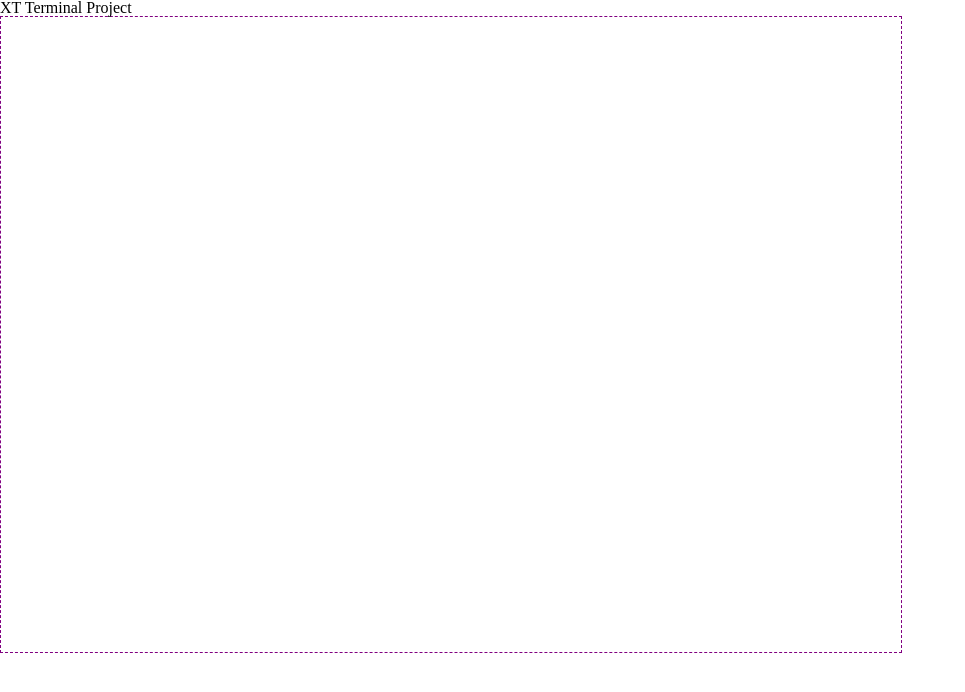
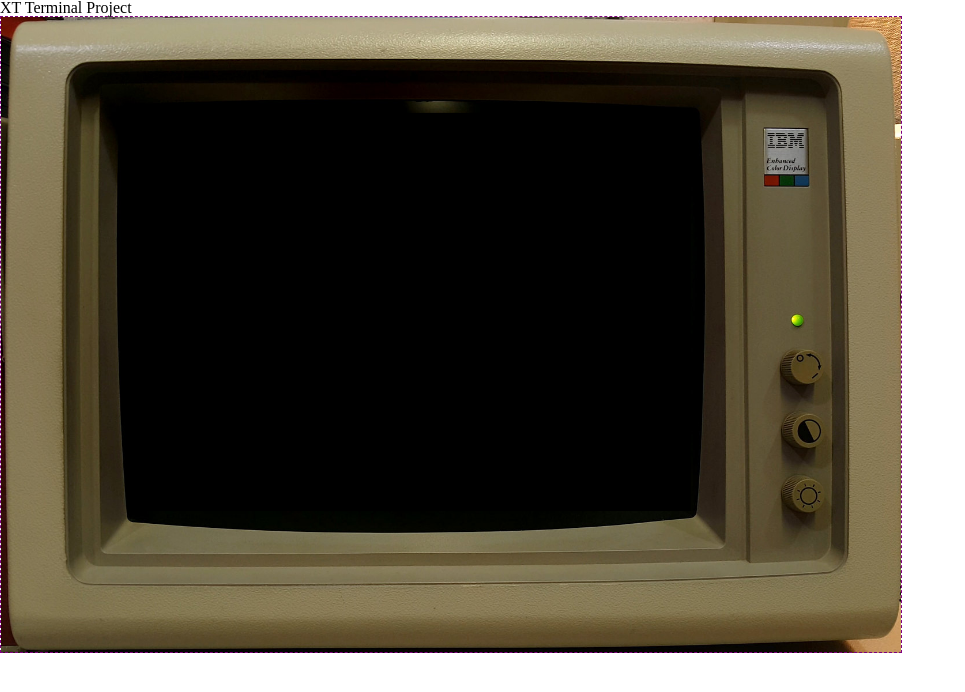
Before and after one commit to 4a50/retro-computer-terminal-proj, a plain HTML site: page index.html in a window 1280 px wide. Shown: the whole page, without its empty margins (0-965 px from the left). Drawn offline with nearby package versions, Linux system fonts and the light colour scheme; the site is published under a folder, as on GitHub Pages, so addresses that start at the root find nothing.

Commit message:
Path issues

```diff
--- a/style.css
+++ b/style.css
@@ -8,7 +8,7 @@ main{
   border: 1px purple dashed;
   width: 900px;
   height:635px;
-  background-image: url("/img/xtEdit.png");
+  background-image: url("./img/xtEdit.png");
   background-size: 900px;
   background-repeat: no-repeat;
   color: #23f297;
```
